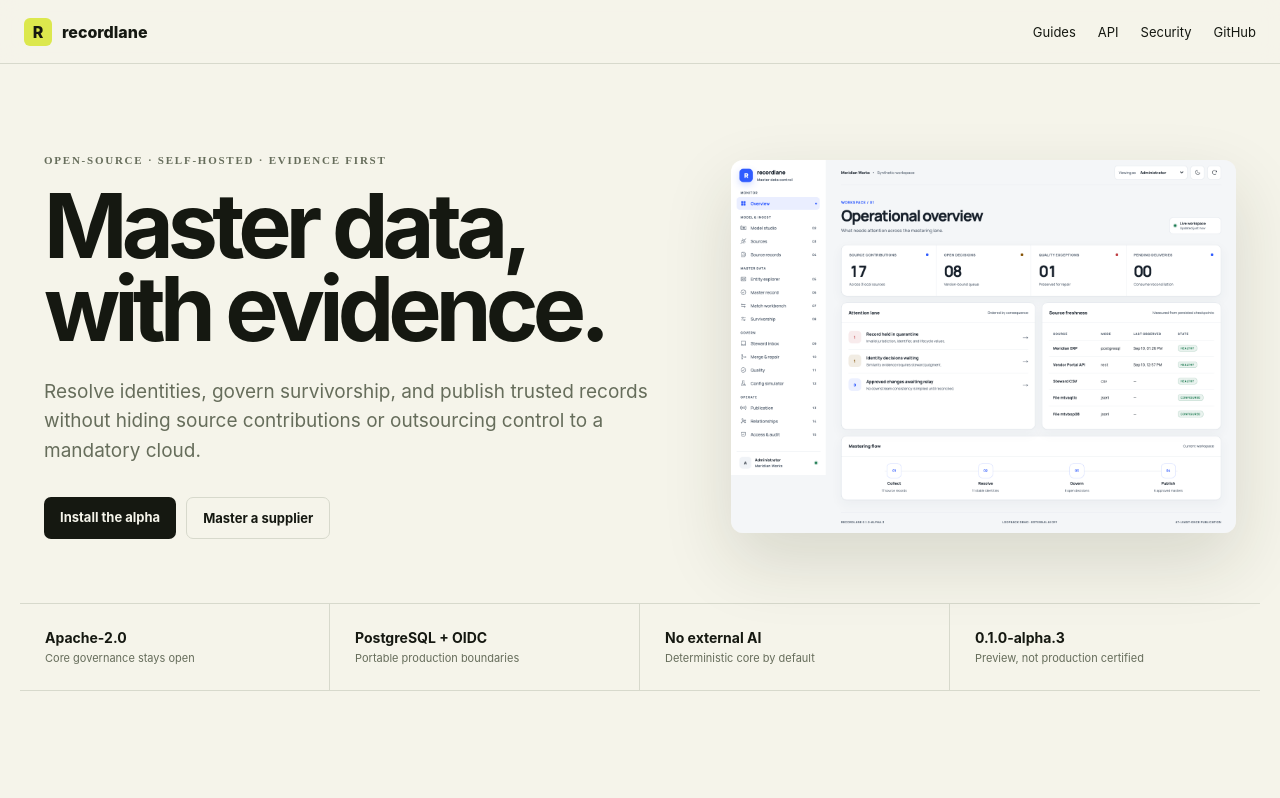
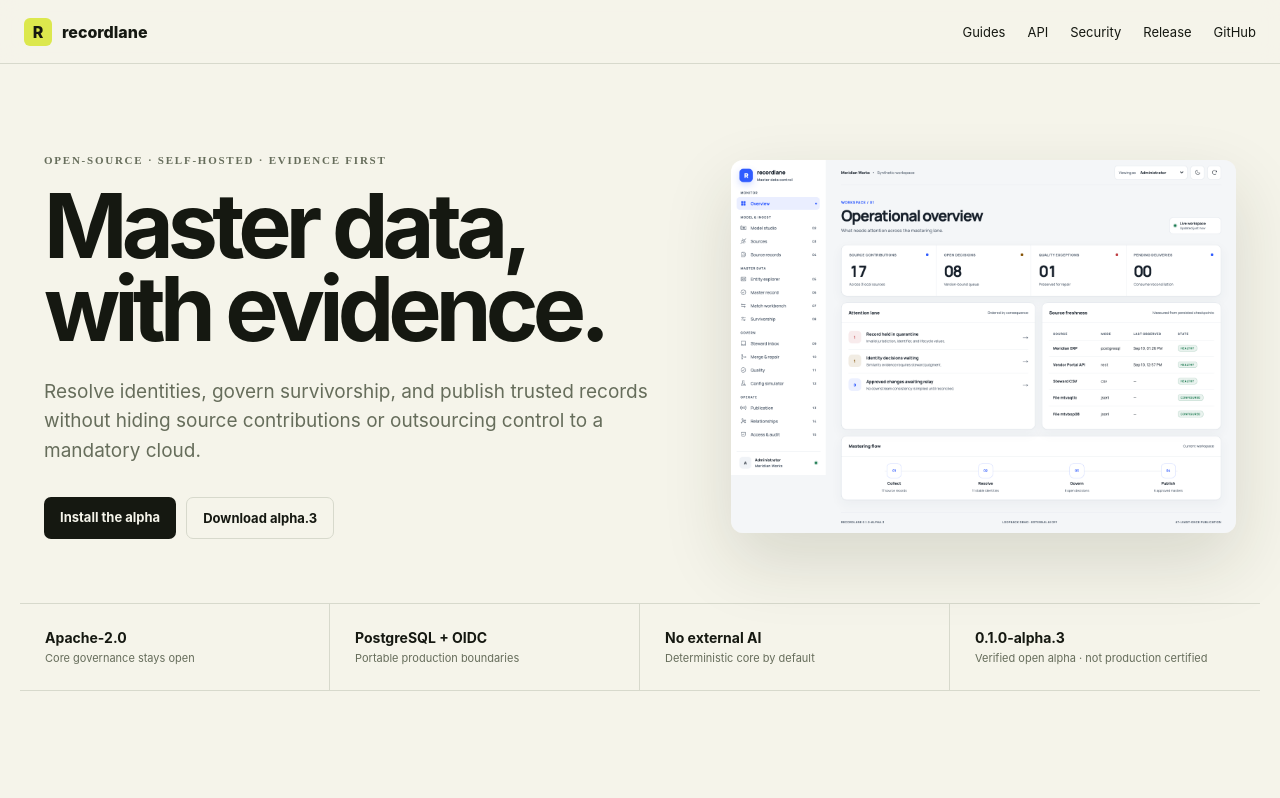
Before and after one commit to dlamaro96/recordlane-docs, a website: page site/index.html in a window 1280 px wide. Shown: the top 798 px of the page. Drawn offline with Linux system fonts and the light colour scheme.

Commit message:
docs: link verified alpha.3 release

```diff
--- a/site/assets/platform-revision.txt
+++ b/site/assets/platform-revision.txt
@@ -1 +1 @@
-64246675a53aec6ad6799955be002f2104feddad
+af0e78b9b997012f002fa2afb1ac3356c62ca75e
--- a/site/index.html
+++ b/site/index.html
@@ -1,7 +1,7 @@
 <!doctype html><html lang="en"><head><meta charset="utf-8"><meta name="viewport" content="width=device-width,initial-scale=1"><meta name="description" content="Recordlane open-source master data management"><title>Recordlane — Master data, with evidence</title><link rel="stylesheet" href="styles.css"></head><body>
-<header class="top"><a class="brand" href="index.html"><span class="mark">R</span>recordlane</a><nav><a href="guides.html">Guides</a><a href="guides.html#api">API</a><a href="security.html">Security</a><a href="https://github.com/dlamaro96/recordlane">GitHub</a></nav></header>
-<main><section class="hero"><div><div class="eyebrow">Open-source · self-hosted · evidence first</div><h1>Master data,<br>with evidence.</h1><p class="lead">Resolve identities, govern survivorship, and publish trusted records without hiding source contributions or outsourcing control to a mandatory cloud.</p><div class="buttons"><a class="button" href="guides.html#installation">Install the alpha</a><a class="button alt" href="guides.html#supplier">Master a supplier</a></div></div><img src="assets/screenshots/overview-light-1440.png" alt="Recordlane operational overview in the default light theme, showing real demo counts and attention queues"></section>
-<div class="strip"><div><b>Apache-2.0</b><span>Core governance stays open</span></div><div><b>PostgreSQL + OIDC</b><span>Portable production boundaries</span></div><div><b>No external AI</b><span>Deterministic core by default</span></div><div><b>0.1.0-alpha.3</b><span>Preview, not production certified</span></div></div>
+<header class="top"><a class="brand" href="index.html"><span class="mark">R</span>recordlane</a><nav><a href="guides.html">Guides</a><a href="guides.html#api">API</a><a href="security.html">Security</a><a href="https://github.com/dlamaro96/recordlane/releases/tag/v0.1.0-alpha.3">Release</a><a href="https://github.com/dlamaro96/recordlane">GitHub</a></nav></header>
+<main><section class="hero"><div><div class="eyebrow">Open-source · self-hosted · evidence first</div><h1>Master data,<br>with evidence.</h1><p class="lead">Resolve identities, govern survivorship, and publish trusted records without hiding source contributions or outsourcing control to a mandatory cloud.</p><div class="buttons"><a class="button" href="guides.html#installation">Install the alpha</a><a class="button alt" href="https://github.com/dlamaro96/recordlane/releases/tag/v0.1.0-alpha.3">Download alpha.3</a></div></div><img src="assets/screenshots/overview-light-1440.png" alt="Recordlane operational overview in the default light theme, showing real demo counts and attention queues"></section>
+<div class="strip"><div><b>Apache-2.0</b><span>Core governance stays open</span></div><div><b>PostgreSQL + OIDC</b><span>Portable production boundaries</span></div><div><b>No external AI</b><span>Deterministic core by default</span></div><div><b>0.1.0-alpha.3</b><span>Verified open alpha · not production certified</span></div></div>
 <section class="section"><div class="eyebrow">Operational truth</div><h2>Every decision keeps its trail.</h2><div class="cards"><div class="card"><span>01 / LINEAGE</span><h3>Attribute provenance</h3><p>Every selected master value points to its source record, source version, verification state, and rule.</p></div><div class="card"><span>02 / CONSTRAINTS</span><h3>Explainable resolution</h3><p>Candidate scores are evidence; hard identifier contradictions prevent unsafe automatic clusters.</p></div><div class="card"><span>03 / RECOVERY</span><h3>Governed correction</h3><p>Merges and splits preserve contributions, rewrite relationships, and create downstream repair work.</p></div></div></section>
 <section class="section"><div class="eyebrow">Architecture</div><h2>A modular monolith with honest boundaries.</h2><img class="diagram" src="assets/diagrams/system-context.svg" alt="Recordlane system context showing operators, identity provider, source systems, PostgreSQL, and downstream consumers"></section></main>
 <footer class="top"><span>© Recordlane contributors</span><span>Apache-2.0 · No telemetry required</span></footer></body></html>
```
